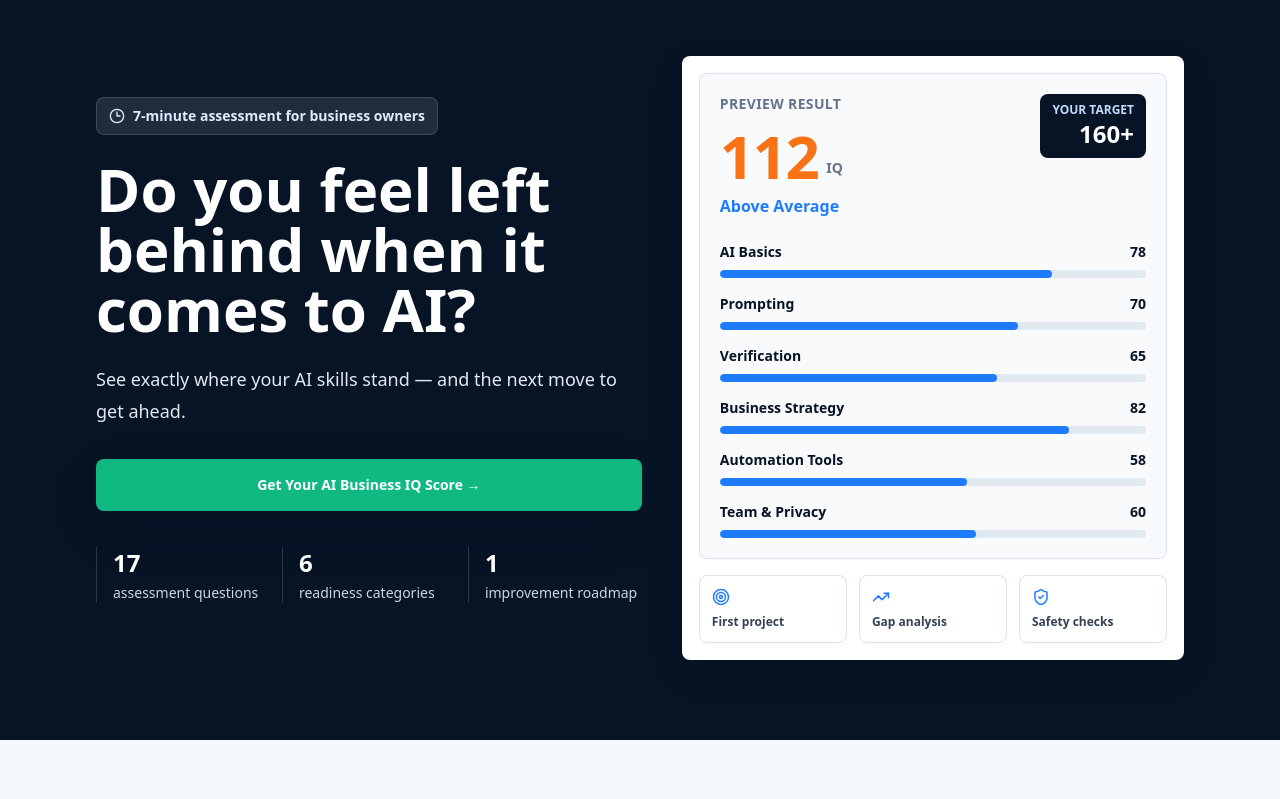
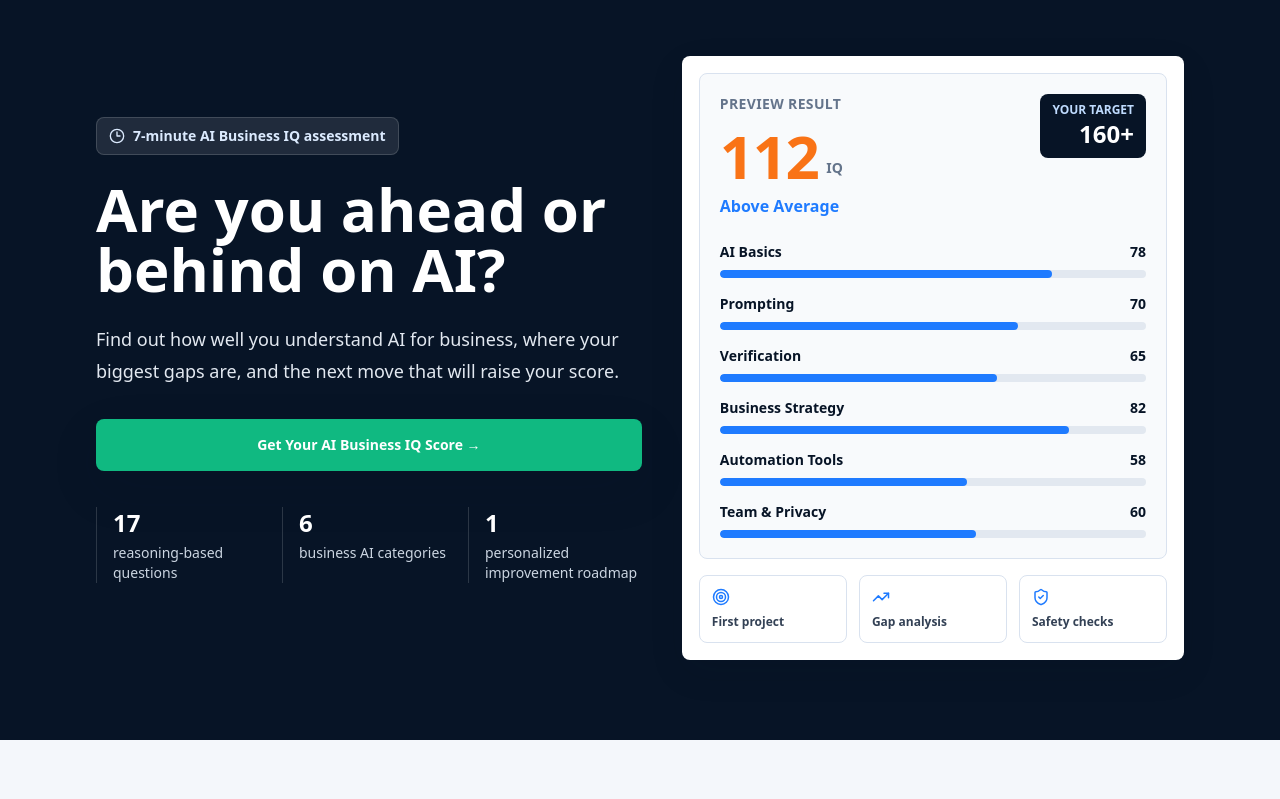
Before and after one commit to yuri799/ai-execution-score, a Next.js app: page / in a window 1280 px wide. Shown: the top 799 px of the page. Built offline with nearby package versions, Linux system fonts and the light colour scheme.

Commit message:
modifed files

```diff
--- a/src/app/page.tsx
+++ b/src/app/page.tsx
@@ -18,11 +18,11 @@ export default function LandingPage() {
           <div className="flex flex-col justify-center">
             <div className="mb-6 inline-flex w-fit items-center gap-2 rounded-lg border border-white/15 bg-white/10 px-3 py-2 text-sm font-semibold text-blue-100">
               <svg xmlns="http://www.w3.org/2000/svg" width="16" height="16" viewBox="0 0 24 24" fill="none" stroke="currentColor" strokeWidth="2" strokeLinecap="round" strokeLinejoin="round"><circle cx="12" cy="12" r="10" /><polyline points="12 6 12 12 16.5 12" /></svg>
-              7-minute assessment for business owners
+              7-minute AI Business IQ assessment
             </div>
-            <h1 className="max-w-3xl text-5xl font-bold leading-[1.02] sm:text-6xl">Do you feel left behind when it comes to AI?</h1>
+            <h1 className="max-w-3xl text-5xl font-bold leading-[1.02] sm:text-6xl">Are you ahead or behind on AI?</h1>
             <p className="mt-6 max-w-2xl text-lg leading-8 text-slate-200">
-              See exactly where your AI skills stand &mdash; and the next move to get ahead.
+              Find out how well you understand AI for business, where your biggest gaps are, and the next move that will raise your score.
             </p>
             <div className="mt-8 max-w-2xl">
               <Link href="/quiz" className="inline-flex w-full items-center justify-center gap-2 rounded-lg bg-emerald-500 px-6 py-4 text-center text-sm font-black text-white shadow-soft transition hover:bg-emerald-600">
@@ -31,9 +31,9 @@ export default function LandingPage() {
             </div>
             <div className="mt-9 grid max-w-2xl gap-3 sm:grid-cols-3">
               {[
-                ["17", "assessment questions"],
-                ["6", "readiness categories"],
-                ["1", "improvement roadmap"],
+                ["17", "reasoning-based questions"],
+                ["6", "business AI categories"],
+                ["1", "personalized improvement roadmap"],
               ].map(([value, label]) => (
                 <div key={label} className="border-l border-white/15 pl-4">
                   <p className="text-2xl font-black text-white">{value}</p>
```
